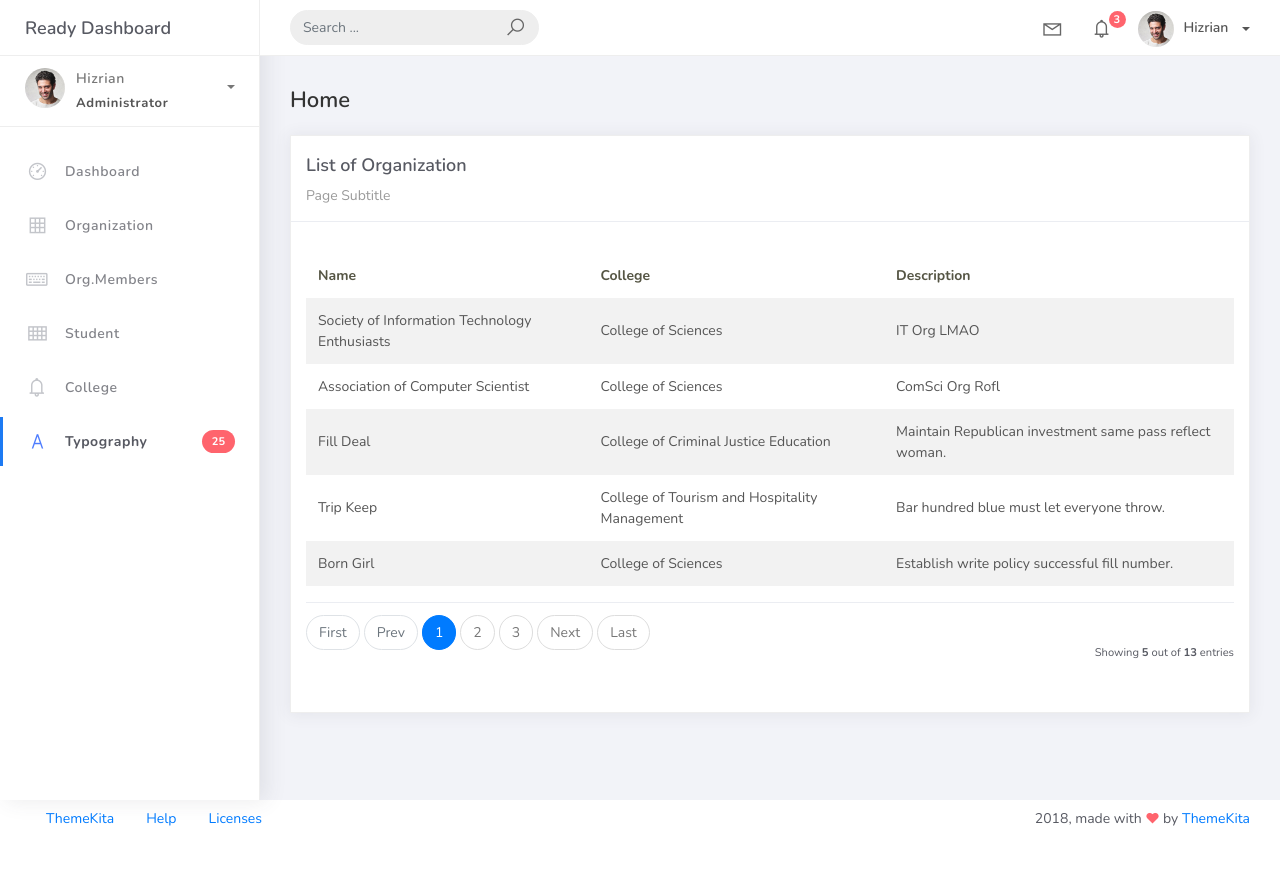
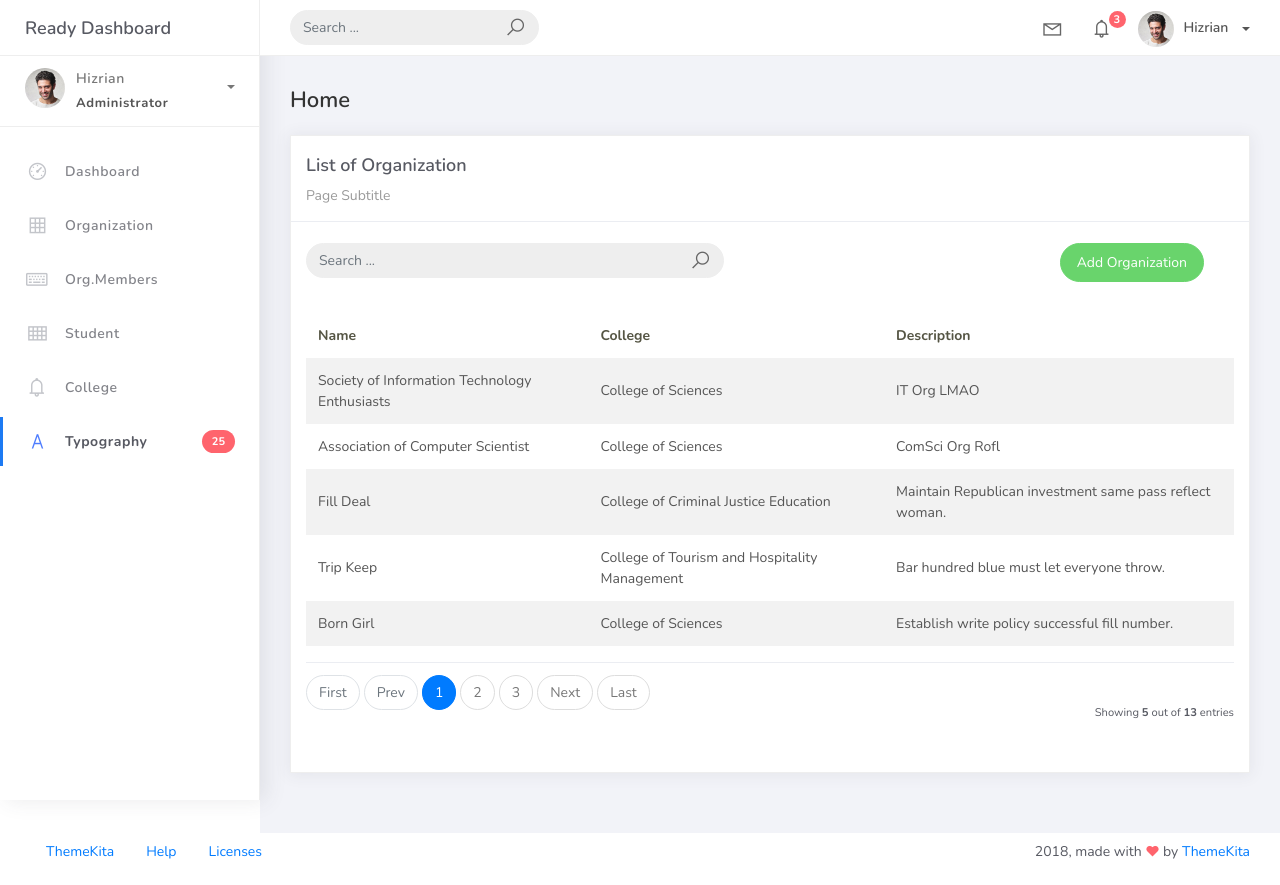
Before and after one commit to minnjuu/django-proj, a Django app: page /organization_list in a window 1280 px wide. Before the commit the page ends 826 px from the top, so only its background shows below. Run offline with Django 5.2, Linux system fonts and the light colour scheme; data comes from the database, SQL or seed files in the repository; both versions use the stored data as it was after the commit; some libraries are stand-ins or nearby versions.

Commit message:
Organization Create

```diff
--- a/projectsite/projectsite/urls.py
+++ b/projectsite/projectsite/urls.py
@@ -16,11 +16,12 @@ Including another URLconf
 """
 from django.contrib import admin
 from django.urls import path
-from studentorg.views import HomePageView, OrganizationList
+from studentorg.views import HomePageView, OrganizationList, OrganizationCreateView
 from studentorg import views
 
 urlpatterns = [
     path('admin/', admin.site.urls),
     path('', views.HomePageView.as_view(), name='home'),
-    path('organization_list', views.OrganizationList.as_view(), name='organization-list'),
+    path('organization_list', OrganizationList.as_view(), name='organization-list'),
+    path('organization_list/add', OrganizationCreateView.as_view(), name='organization-add'),
 ]
--- a/projectsite/studentorg/views.py
+++ b/projectsite/studentorg/views.py
@@ -1,6 +1,9 @@
 from django.shortcuts import render
 from django.views.generic.list import ListView
+from django.views.generic.edit import CreateView
 from studentorg.models import Organization
+from studentorg.forms import OrganizationForm
+from django.urls import reverse_lazy
 
 class HomePageView(ListView):
     model = Organization
@@ -12,4 +15,12 @@ class OrganizationList(ListView):
     context_object_name = 'organization'
     template_name = "org_list.html"
     paginate_by = 5
+
+class OrganizationCreateView(CreateView):
+    model = Organization
+    form_class = OrganizationForm
+    template_name = "org_add.html"
+    success_url = reverse_lazy('organization-list')
+
+
 # Create your views here.
--- a/projectsite/templates/includes/form.html
+++ b/projectsite/templates/includes/form.html
@@ -1,4 +1,4 @@
-{% load widgets_tweaks %}
+{% load widget_tweaks %}
 
 {% if form.non_field_errors %}
 <div class="alert alert-danger" role="alert">
--- a/projectsite/templates/org_list.html
+++ b/projectsite/templates/org_list.html
@@ -9,6 +9,26 @@
                         <div class="card-title">List of Organization</div>
                         <div class="card-category">Page Subtitle</div>
                     </div>
+                    <br>
+                        <div class="col-md-12 row">
+                            <div class="col-md-6">
+                                <form action="" class="navbar-left navbar-form nav-search mr-md-3" action="">
+                                    <div class="input-group">
+                                        <input type="text" placeholder="Search ..." class="form-control">
+                                        <div class="input-group-append">
+                                        <span class="input-group-text">
+                                            <i class="la la-search search-icon"></i>
+                                        </span>
+                                        </div>
+                                    </div>
+                                </form>
+                            </div>
+                            <div class="col-md-6">
+                                <div class="pull-right">
+                                    <a href="{% url 'organization-add' %}" class="btn btn-success btn-rounded">Add Organization</a>
+                                </div>
+                            </div>
+                        </div>
                     <div class="card-body">
                         <table class="table table-striped mt-3">
                             <thead>
```
Also changed, not shown: projectsite/studentorg/forms.py (added, +9 -0 lines), projectsite/templates/org_add.html (added, +32 -0 lines), projectsite/db.sqlite3.
